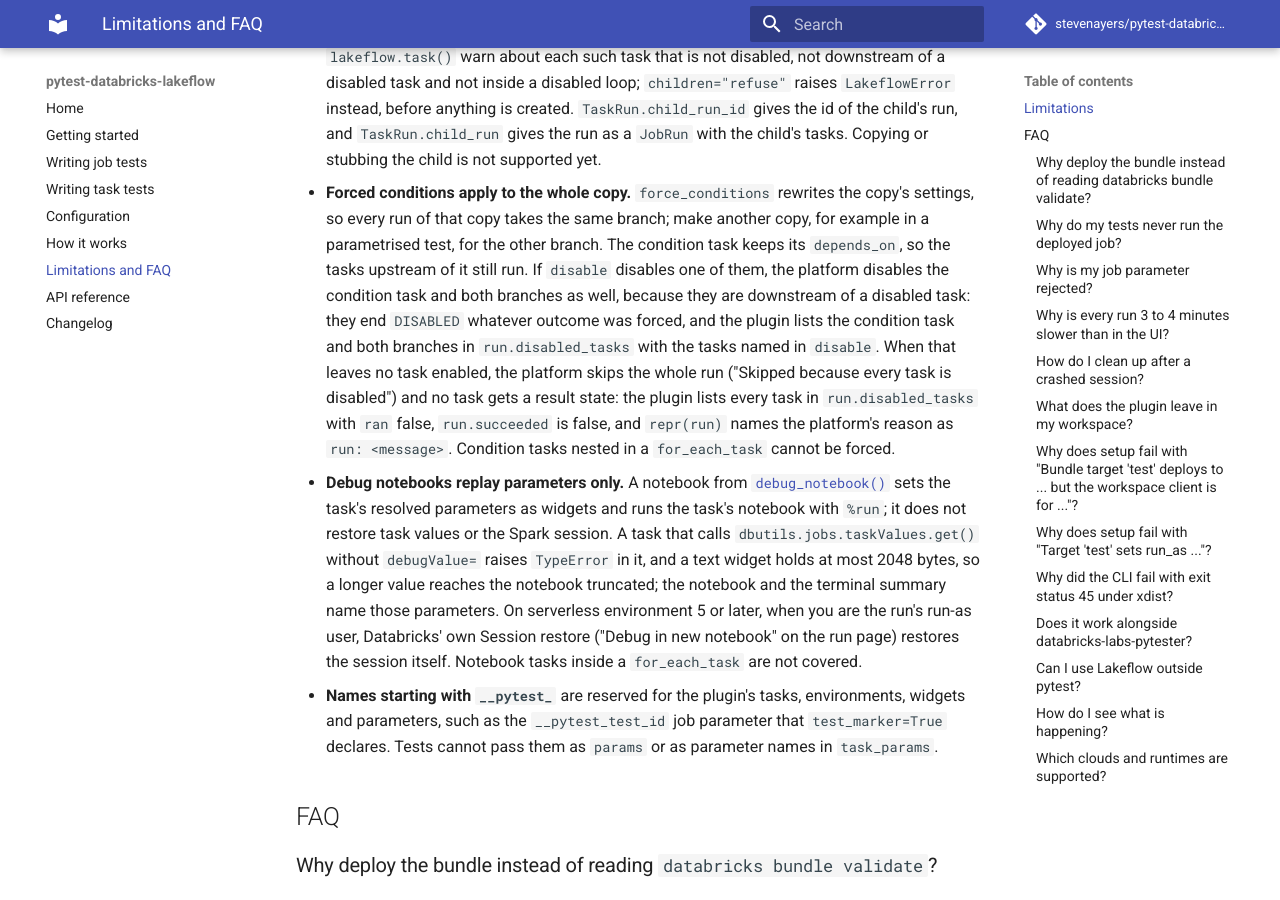
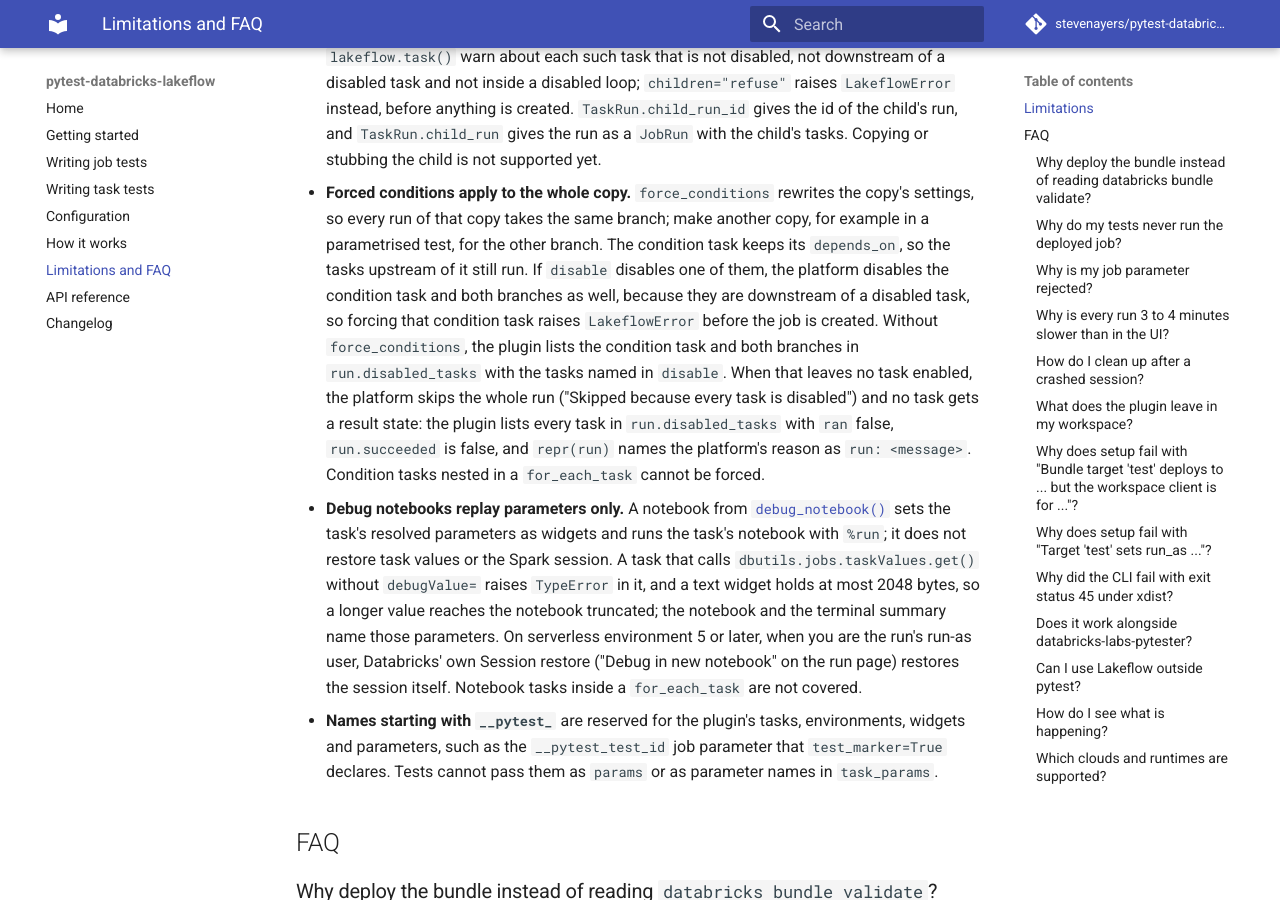
Before and after one commit to stevenayers/pytest-databricks-lakeflow, an MkDocs documentation site: the page built from docs/limitations.md, in a window 1280 px wide and 900 px high, scrolled down 4294 px. Built offline with MkDocs 1.6.1 and Material for MkDocs 9.7.7, drawn with Linux system fonts in a browser that asks for light colours; comment, search, counter and statistics services are not loaded.

```diff
--- a/docs/limitations.md
+++ b/docs/limitations.md
@@ -27,7 +27,7 @@
 - **`single_node` needs dedicated access mode.** Single node compute does not support standard access mode, so `Lakeflow(single_node=True)` raises `LakeflowError` naming the first job cluster or task cluster whose `data_security_mode` is `USER_ISOLATION` or `DATA_SECURITY_MODE_STANDARD`. It sets the explicit single node fields (`num_workers`, `spark_conf` and the `ResourceClass` tag), not `kind` and `is_single_node`; the Clusters API accepted them as they are on a `SINGLE_USER` job cluster without a policy, and a cluster policy that forbids `spark.databricks.cluster.profile` would refuse them.
 - **Standard (shared) access mode** classic clusters were not tested. There, task values set from wheel or script tasks may be silently lost.
 - **Run Job tasks run the deployed child job.** The copy keeps `run_job_task.job_id` as deployed, so a test of a parent job starts a real run of the child, with the child's `run_as` and notifications, which is not cancelled or deleted with the ephemeral job. `lakeflow.job()` and `lakeflow.task()` warn about each such task that is not disabled, not downstream of a disabled task and not inside a disabled loop; `children="refuse"` raises `LakeflowError` instead, before anything is created. `TaskRun.child_run_id` gives the id of the child's run, and `TaskRun.child_run` gives the run as a `JobRun` with the child's tasks. Copying or stubbing the child is not supported yet.
-- **Forced conditions apply to the whole copy.** `force_conditions` rewrites the copy's settings, so every run of that copy takes the same branch; make another copy, for example in a parametrised test, for the other branch. The condition task keeps its `depends_on`, so the tasks upstream of it still run. If `disable` disables one of them, the platform disables the condition task and both branches as well, because they are downstream of a disabled task: they end `DISABLED` whatever outcome was forced, and the plugin lists the condition task and both branches in `run.disabled_tasks` with the tasks named in `disable`. When that leaves no task enabled, the platform skips the whole run ("Skipped because every task is disabled") and no task gets a result state: the plugin lists every task in `run.disabled_tasks` with `ran` false, `run.succeeded` is false, and `repr(run)` names the platform's reason as `run: <message>`. Condition tasks nested in a `for_each_task` cannot be forced.
+- **Forced conditions apply to the whole copy.** `force_conditions` rewrites the copy's settings, so every run of that copy takes the same branch; make another copy, for example in a parametrised test, for the other branch. The condition task keeps its `depends_on`, so the tasks upstream of it still run. If `disable` disables one of them, the platform disables the condition task and both branches as well, because they are downstream of a disabled task, so forcing that condition task raises `LakeflowError` before the job is created. Without `force_conditions`, the plugin lists the condition task and both branches in `run.disabled_tasks` with the tasks named in `disable`. When that leaves no task enabled, the platform skips the whole run ("Skipped because every task is disabled") and no task gets a result state: the plugin lists every task in `run.disabled_tasks` with `ran` false, `run.succeeded` is false, and `repr(run)` names the platform's reason as `run: <message>`. Condition tasks nested in a `for_each_task` cannot be forced.
 - **Debug notebooks replay parameters only.** A notebook from [`debug_notebook()`](job-tests.md#reproduce-a-failed-notebook-task) sets the task's resolved parameters as widgets and runs the task's notebook with `%run`; it does not restore task values or the Spark session. A task that calls `dbutils.jobs.taskValues.get()` without `debugValue=` raises `TypeError` in it, and a text widget holds at most 2048 bytes, so a longer value reaches the notebook truncated; the notebook and the terminal summary name those parameters. On serverless environment 5 or later, when you are the run's run-as user, Databricks' own Session restore ("Debug in new notebook" on the run page) restores the session itself. Notebook tasks inside a `for_each_task` are not covered.
 - **Names starting with `__pytest_`** are reserved for the plugin's tasks, environments, widgets and parameters, such as the `__pytest_test_id` job parameter that `test_marker=True` declares. Tests cannot pass them as `params` or as parameter names in `task_params`.
 
```
Also changed, not shown: docs/how-it-works.md (+1 -1 lines), 1 other file.
